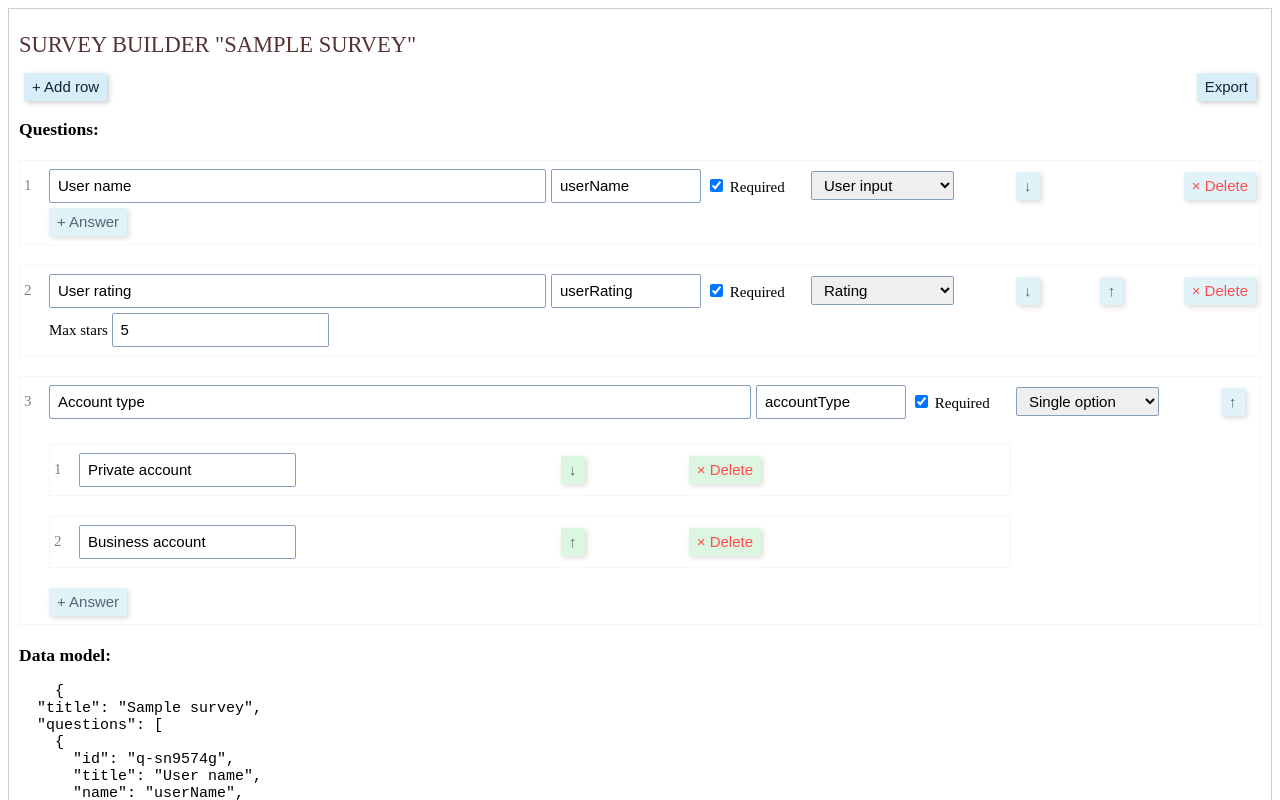
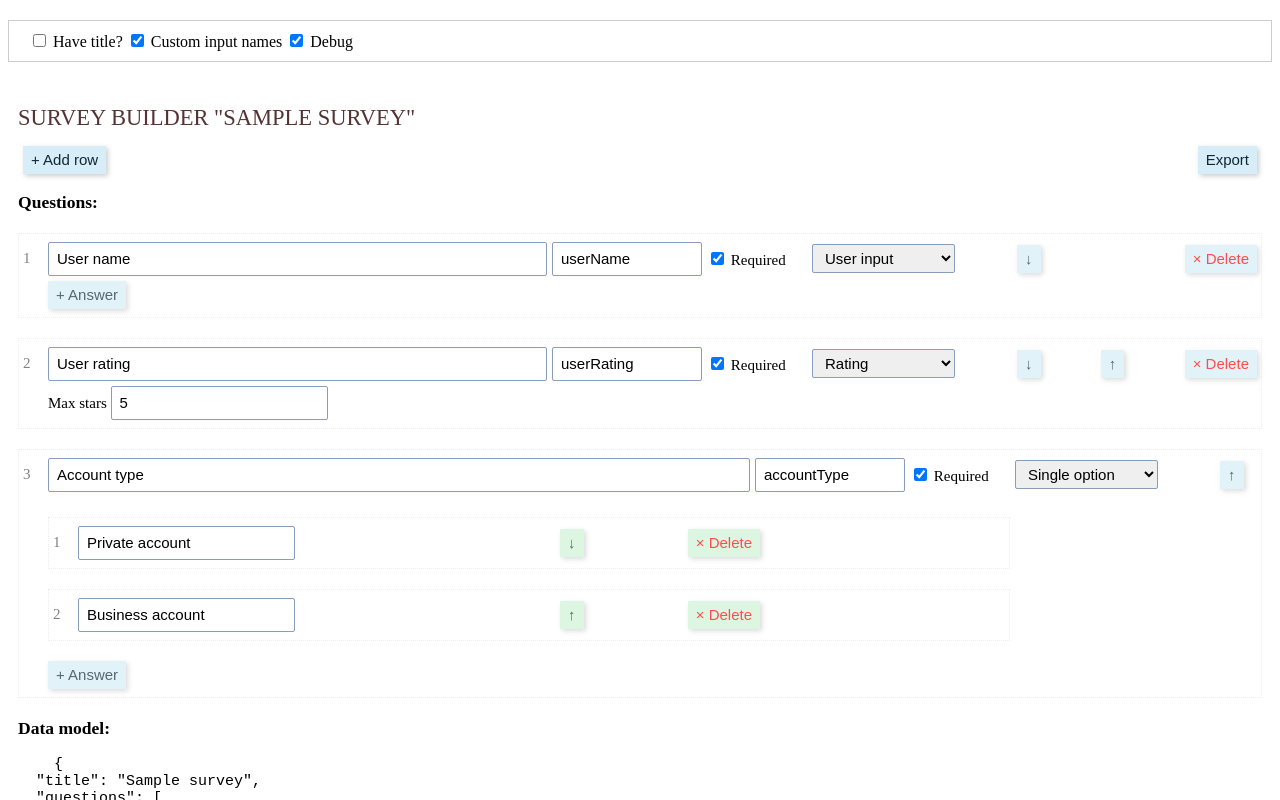
Before and after one commit to lotas/survey-builder, a Svelte app: page / in a window 1280 px wide. Shown: the top 800 px of the page. Built offline with nearby package versions, Linux system fonts and the light colour scheme.

Commit message:
Added interactive preview options

```diff
--- a/src/App.svelte
+++ b/src/App.svelte
@@ -1,12 +1,11 @@
 <script lang="ts">
+  import { SurveyBuilderTypes } from './SurveyBuilder/types'
   import type { SurveyBuilderSnapshot } from './SurveyBuilder/types'
 
+  import SurveyBuilder from './SurveyBuilder/SurveyBuilder.svelte'
   import { genId } from './SurveyBuilder/utils'
 
-  setTimeout(() => {
-    ;(window as any).SurveyBuilderInit({
-      target: document.getElementById('survey-builder'),
-      props: {
+  export let props = {
     haveTitle: false,
     customInputNames: true,
     debug: true,
@@ -17,14 +16,14 @@
           id: genId('q'),
           title: 'User name',
           name: 'userName',
-              type: 'input',
+          type: SurveyBuilderTypes.TextInput,
           required: true,
         },
         {
           id: genId('q'),
           title: 'User rating',
           name: 'userRating',
-              type: 'rating',
+          type: SurveyBuilderTypes.StarsRating,
           required: true,
           options: 5,
         },
@@ -32,18 +31,18 @@
           id: genId('q'),
           title: 'Account type',
           name: 'accountType',
-              type: 'single',
+          type: SurveyBuilderTypes.SingleSelect,
           required: true,
           answers: [
             {
               id: genId('a'),
               title: 'Private account',
-                  type: 'text',
+              type: SurveyBuilderTypes.TextValue,
             },
             {
               id: genId('a'),
               title: 'Business account',
-                  type: 'text',
+              type: SurveyBuilderTypes.TextValue,
             },
           ],
         },
@@ -55,17 +54,37 @@
     onChange: (data: SurveyBuilderSnapshot) => {
       console.log('Model changed', data)
     },
-      },
-    })
-  }, 5)
+  }
 </script>
 
 <main>
-  <div id="survey-builder" />
+  <div class="options">
+    <label>
+      <input type="checkbox" bind:checked={props.haveTitle} />
+      Have title?
+    </label>
+    <label>
+      <input type="checkbox" bind:checked={props.customInputNames} />
+      Custom input names
+    </label>
+    <label>
+      <input type="checkbox" bind:checked={props.debug} />
+      Debug
+    </label>
+  </div>
+
+  <SurveyBuilder
+    bind:haveTitle={props.haveTitle}
+    bind:customInputNames={props.customInputNames}
+    bind:debug={props.debug}
+    bind:snapshot={props.snapshot}
+  />
 </main>
 
 <style>
-  #survey-builder {
+  .options {
+    margin: 20px 0;
     border: 1px solid #ccc;
+    padding: 10px 20px;
   }
 </style>
--- a/src/SurveyBuilder/SurveyBuilder.svelte
+++ b/src/SurveyBuilder/SurveyBuilder.svelte
@@ -1,4 +1,3 @@
-<svelte:options immutable={false} />
 
 <script lang="ts">
   import type { SurveyBuilderSnapshot } from './types'
@@ -43,10 +42,12 @@
 <main>
   <h1>Survey builder &quot;{snapshot.title || 'no name'}&quot;</h1>
   {#if haveTitle}
-    <label for="title">
-      Title:
-      <input id="title" type="text" bind:value={snapshot.title} />
-    </label>
+    <div class="survey-title">
+      <label for="survey-title">
+        Title:
+        <input id="survey-title" type="text" bind:value={snapshot.title} />
+      </label>
+    </div>
   {/if}
   <div class="controls">
     <button on:click|preventDefault={addRow}> + Add row </button>
@@ -117,9 +118,15 @@
     display: flex;
     justify-content: space-between;
   }
+  .survey-title {
+    margin: 20px 0;
+  }
 
   .debug {
     width: 100%;
     text-align: left;
   }
+  label {
+    font-size: 15px;
+  }
 </style>
```
Lines whose indentation alone changed are shown as unchanged.
